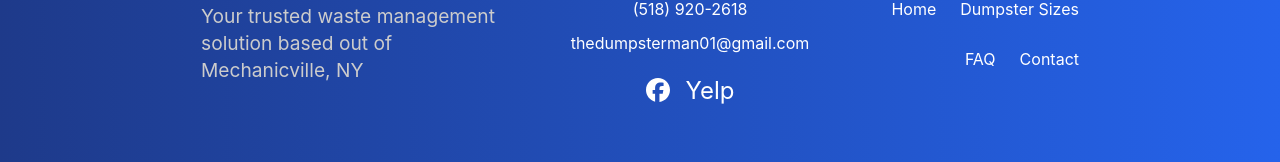
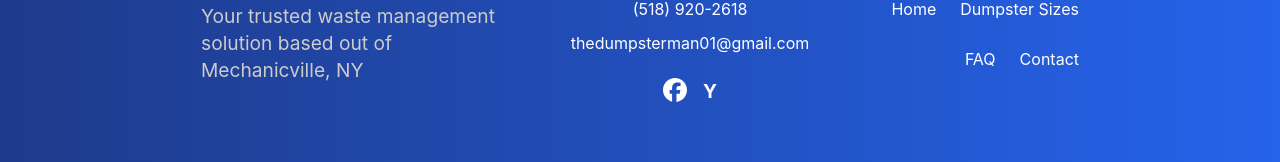
Before and after one commit to pixelwavemarketing/dumpster-man, a React (Vite) app: page /contact in a window 1280 px wide. Shown: the part 1905-2067 px from the top of the page. Built offline with nearby package versions, Linux system fonts and the light colour scheme.

Commit message:
Replace Yelp text with bold Y logo in footer

```diff
--- a/src/components/Footer.jsx
+++ b/src/components/Footer.jsx
@@ -33,8 +33,10 @@ function Footer() {
                 target="_blank"
                 rel="noopener noreferrer"
                 className="social-icon yelp-icon"
+                aria-label="Visit us on Yelp"
+                style={{ fontWeight: 'bold', fontSize: '1.2em' }}
               >
-                Yelp
+                Y
               </a>
             </div>
           </div>
```
